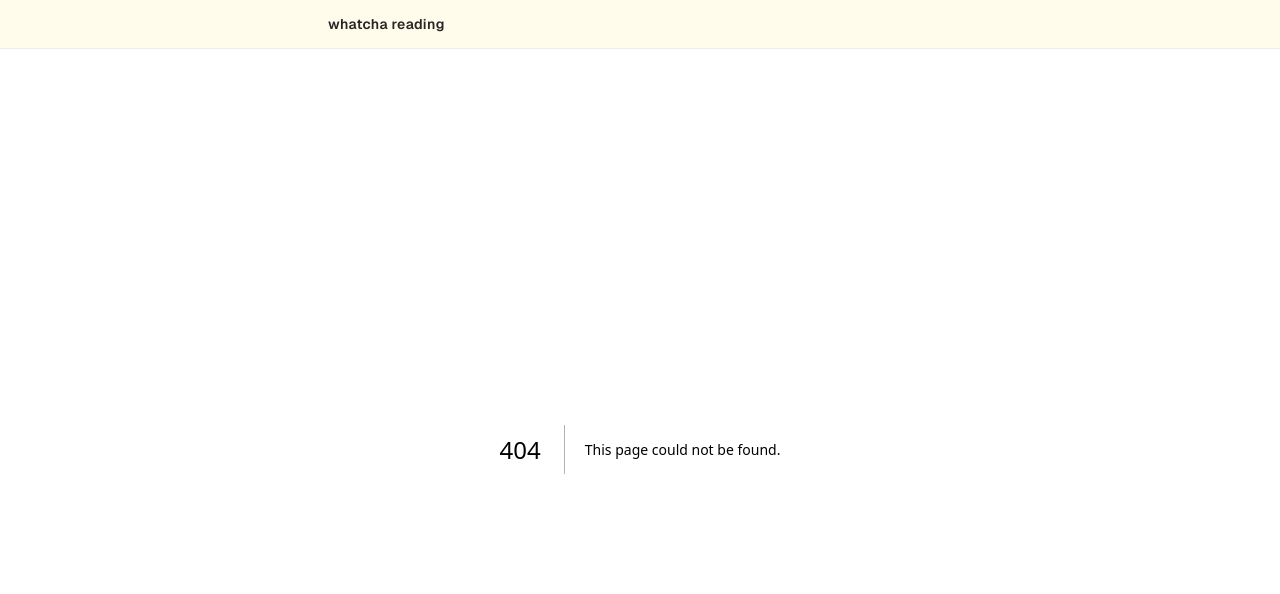
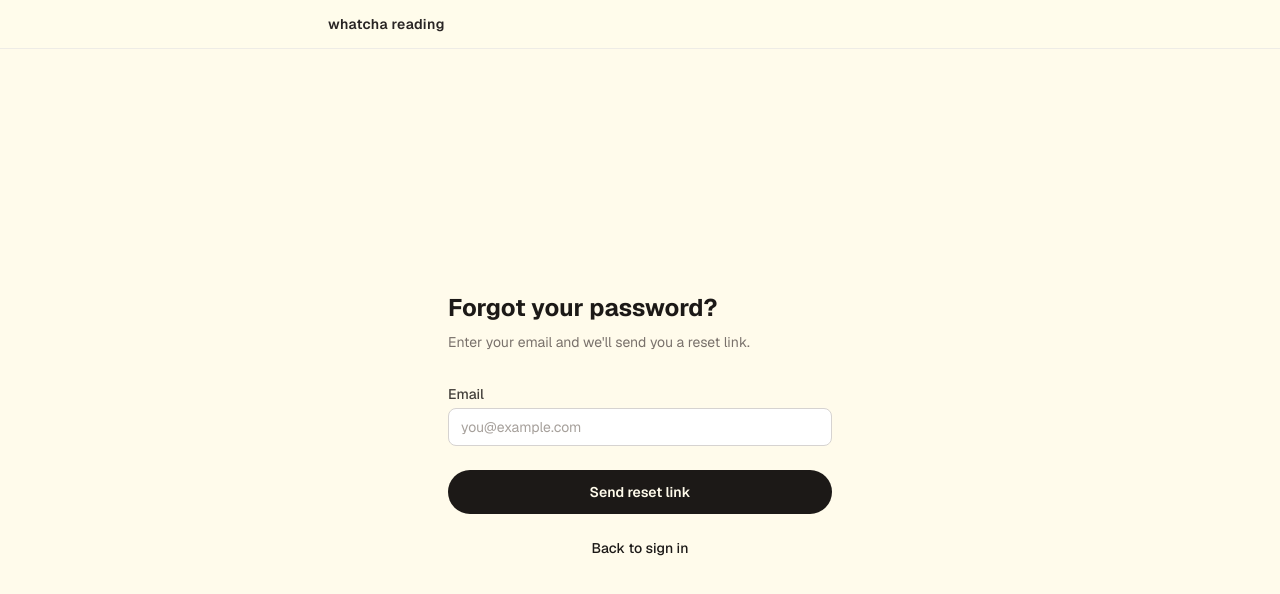
Before and after one commit to ap77/whatchareading, a Next.js app: page /forgot-password in a window 1280 px wide. Before the commit this address had no page. Shown: the top 594 px of the page. Built offline with nearby package versions, Linux system fonts and the light colour scheme.

Commit message:
Add error logging to DNA generation; add forgot password flow

```diff
--- a/src/app/actions/books.ts
+++ b/src/app/actions/books.ts
@@ -82,8 +82,8 @@ async function callClaude(prompt: string): Promise<DnaAttribute[]> {
 
   try {
     return await attempt()
-  } catch {
-    // One retry on parse failure
+  } catch (e) {
+    console.error('[callClaude] First attempt failed, retrying:', e)
     return await attempt()
   }
 }
@@ -176,7 +176,8 @@ export async function saveBook(
     let attributes: DnaAttribute[]
     try {
       attributes = await callClaude(prompt)
-    } catch {
+    } catch (e) {
+      console.error('[saveBook] Claude DNA generation failed:', e)
       return { error: "We couldn't analyze this book right now. Please try again." }
     }
 
--- a/src/app/auth/callback/route.ts
+++ b/src/app/auth/callback/route.ts
@@ -1,5 +1,4 @@
 import { createServerClient } from '@supabase/ssr'
-import { cookies } from 'next/headers'
 import { NextResponse, type NextRequest } from 'next/server'
 
 export async function GET(request: NextRequest) {
@@ -8,19 +7,20 @@ export async function GET(request: NextRequest) {
   const next = searchParams.get('next') ?? '/dashboard'
 
   if (code) {
-    const cookieStore = await cookies()
+    const successResponse = NextResponse.redirect(`${origin}${next}`)
+
     const supabase = createServerClient(
       process.env.NEXT_PUBLIC_SUPABASE_URL!,
       process.env.NEXT_PUBLIC_SUPABASE_ANON_KEY!,
       {
         cookies: {
           getAll() {
-            return cookieStore.getAll()
+            return request.cookies.getAll()
           },
           setAll(cookiesToSet) {
-            cookiesToSet.forEach(({ name, value, options }) =>
-              cookieStore.set(name, value, options)
-            )
+            cookiesToSet.forEach(({ name, value, options }) => {
+              successResponse.cookies.set(name, value, options)
+            })
           },
         },
       }
@@ -28,9 +28,12 @@ export async function GET(request: NextRequest) {
 
     const { error } = await supabase.auth.exchangeCodeForSession(code)
     if (!error) {
-      return NextResponse.redirect(`${origin}${next}`)
+      return successResponse
     }
   }
 
-  return NextResponse.redirect(`${origin}/login?error=auth_callback_failed`)
+  const fallback = next === '/reset-password'
+    ? `${origin}/forgot-password?error=expired`
+    : `${origin}/login`
+  return NextResponse.redirect(fallback)
 }
--- /dev/null
+++ b/src/app/forgot-password/page.tsx
@@ -0,0 +1,85 @@
+'use client'
+
+import Link from 'next/link'
+import { useState } from 'react'
+import { createClient } from '@/lib/supabase/client'
+
+export default function ForgotPasswordPage() {
+  const [email, setEmail] = useState('')
+  const [loading, setLoading] = useState(false)
+  const [done, setDone] = useState(false)
+
+  async function handleSubmit(e: React.FormEvent) {
+    e.preventDefault()
+    setLoading(true)
+
+    const supabase = createClient()
+    await supabase.auth.resetPasswordForEmail(email, {
+      redirectTo: `${window.location.origin}/auth/callback?next=/reset-password`,
+    })
+
+    // Always show success — don't reveal whether the email is registered
+    setDone(true)
+    setLoading(false)
+  }
+
+  if (done) {
+    return (
+      <main className="flex flex-col items-center justify-center flex-1 px-6 py-24 text-center">
+        <h1 className="text-2xl font-bold text-stone-900">Check your email</h1>
+        <p className="mt-3 max-w-sm text-stone-500 text-sm leading-relaxed">
+          The link&apos;s on its way to <strong>{email}</strong>. It may take a minute to arrive.
+        </p>
+        <Link
+          href="/login"
+          className="mt-8 text-sm text-stone-500 hover:text-stone-900 transition-colors"
+        >
+          Back to sign in
+        </Link>
+      </main>
+    )
+  }
+
+  return (
+    <main className="flex flex-col items-center justify-center flex-1 px-6 py-24">
+      <div className="w-full max-w-sm">
+        <h1 className="text-2xl font-bold text-stone-900">Forgot your password?</h1>
+        <p className="mt-2 text-stone-500 text-sm">
+          Enter your email and we&apos;ll send you a reset link.
+        </p>
+
+        <form onSubmit={handleSubmit} className="mt-8 flex flex-col gap-4">
+          <div>
+            <label htmlFor="email" className="block text-sm font-medium text-stone-700 mb-1">
+              Email
+            </label>
+            <input
+              id="email"
+              type="email"
+              autoComplete="email"
+              required
+              value={email}
+              onChange={(e) => setEmail(e.target.value)}
+              className="w-full rounded-lg border border-stone-300 bg-white px-3 py-2 text-sm text-stone-900 placeholder-stone-400 focus:outline-none focus:ring-2 focus:ring-stone-900"
+              placeholder="you@example.com"
+            />
+          </div>
+
+          <button
+            type="submit"
+            disabled={loading}
+            className="mt-2 rounded-full bg-stone-900 px-6 py-3 text-sm font-semibold text-amber-50 hover:bg-stone-700 transition-colors disabled:opacity-50 disabled:cursor-not-allowed"
+          >
+            {loading ? 'Sending…' : 'Send reset link'}
+          </button>
+        </form>
+
+        <p className="mt-6 text-center text-sm text-stone-500">
+          <Link href="/login" className="font-medium text-stone-900 hover:underline">
+            Back to sign in
+          </Link>
+        </p>
+      </div>
+    </main>
+  )
+}
--- a/src/app/login/page.tsx
+++ b/src/app/login/page.tsx
@@ -82,7 +82,13 @@ export default function LoginPage() {
           </button>
         </form>
 
-        <p className="mt-6 text-center text-sm text-stone-500">
+        <p className="mt-4 text-center text-sm text-stone-400">
+          <Link href="/forgot-password" className="hover:text-stone-700 transition-colors">
+            Forgot your password?
+          </Link>
+        </p>
+
+        <p className="mt-4 text-center text-sm text-stone-500">
           Don&apos;t have an account?{' '}
           <Link href="/signup" className="font-medium text-stone-900 hover:underline">
             Sign up
--- /dev/null
+++ b/src/app/reset-password/page.tsx
@@ -0,0 +1,126 @@
+'use client'
+
+import Link from 'next/link'
+import { useState, useEffect } from 'react'
+import { useRouter } from 'next/navigation'
+import { createClient } from '@/lib/supabase/client'
+
+export default function ResetPasswordPage() {
+  const router = useRouter()
+  const [sessionStatus, setSessionStatus] = useState<'loading' | 'valid' | 'invalid'>('loading')
+  const [password, setPassword] = useState('')
+  const [confirm, setConfirm] = useState('')
+  const [error, setError] = useState<string | null>(null)
+  const [loading, setLoading] = useState(false)
+
+  useEffect(() => {
+    const supabase = createClient()
+    supabase.auth.getSession().then(({ data: { session } }) => {
+      setSessionStatus(session ? 'valid' : 'invalid')
+    })
+  }, [])
+
+  async function handleSubmit(e: React.FormEvent) {
+    e.preventDefault()
+    setError(null)
+
+    if (password.length < 8) {
+      setError('Password must be at least 8 characters.')
+      return
+    }
+    if (password !== confirm) {
+      setError("Passwords don't match.")
+      return
+    }
+
+    setLoading(true)
+    const supabase = createClient()
+    const { error } = await supabase.auth.updateUser({ password })
+
+    if (error) {
+      setError(error.message)
+      setLoading(false)
+      return
+    }
+
+    router.push('/dashboard')
+  }
+
+  if (sessionStatus === 'loading') {
+    return (
+      <main className="flex flex-col items-center justify-center flex-1 px-6 py-24 text-center">
+        <p className="text-stone-400 text-sm">Checking your link…</p>
+      </main>
+    )
+  }
+
+  if (sessionStatus === 'invalid') {
+    return (
+      <main className="flex flex-col items-center justify-center flex-1 px-6 py-24 text-center">
+        <h1 className="text-2xl font-bold text-stone-900">Link expired</h1>
+        <p className="mt-3 max-w-sm text-stone-500 text-sm leading-relaxed">
+          This password reset link has expired or is invalid. Request a new one and try again.
+        </p>
+        <Link
+          href="/forgot-password"
+          className="mt-8 rounded-full bg-stone-900 px-6 py-3 text-sm font-semibold text-amber-50 hover:bg-stone-700 transition-colors"
+        >
+          Request a new link
+        </Link>
+      </main>
+    )
+  }
+
+  return (
+    <main className="flex flex-col items-center justify-center flex-1 px-6 py-24">
+      <div className="w-full max-w-sm">
+        <h1 className="text-2xl font-bold text-stone-900">Set a new password</h1>
+        <p className="mt-2 text-stone-500 text-sm">Must be at least 8 characters.</p>
+
+        <form onSubmit={handleSubmit} className="mt-8 flex flex-col gap-4">
+          <div>
+            <label htmlFor="password" className="block text-sm font-medium text-stone-700 mb-1">
+              New password
+            </label>
+            <input
+              id="password"
+              type="password"
+              autoComplete="new-password"
+              required
+              value={password}
+              onChange={(e) => setPassword(e.target.value)}
+              className="w-full rounded-lg border border-stone-300 bg-white px-3 py-2 text-sm text-stone-900 placeholder-stone-400 focus:outline-none focus:ring-2 focus:ring-stone-900"
+              placeholder="••••••••"
+            />
+          </div>
+
+          <div>
+            <label htmlFor="confirm" className="block text-sm font-medium text-stone-700 mb-1">
+              Confirm password
+            </label>
+            <input
+              id="confirm"
+              type="password"
+              autoComplete="new-password"
+              required
+              value={confirm}
+              onChange={(e) => setConfirm(e.target.value)}
+              className="w-full rounded-lg border border-stone-300 bg-white px-3 py-2 text-sm text-stone-900 placeholder-stone-400 focus:outline-none focus:ring-2 focus:ring-stone-900"
+              placeholder="••••••••"
+            />
+          </div>
+
+          {error && <p className="text-sm text-red-600">{error}</p>}
+
+          <button
+            type="submit"
+            disabled={loading}
+            className="mt-2 rounded-full bg-stone-900 px-6 py-3 text-sm font-semibold text-amber-50 hover:bg-stone-700 transition-colors disabled:opacity-50 disabled:cursor-not-allowed"
+          >
+            {loading ? 'Updating…' : 'Update password'}
+          </button>
+        </form>
+      </div>
+    </main>
+  )
+}
```
